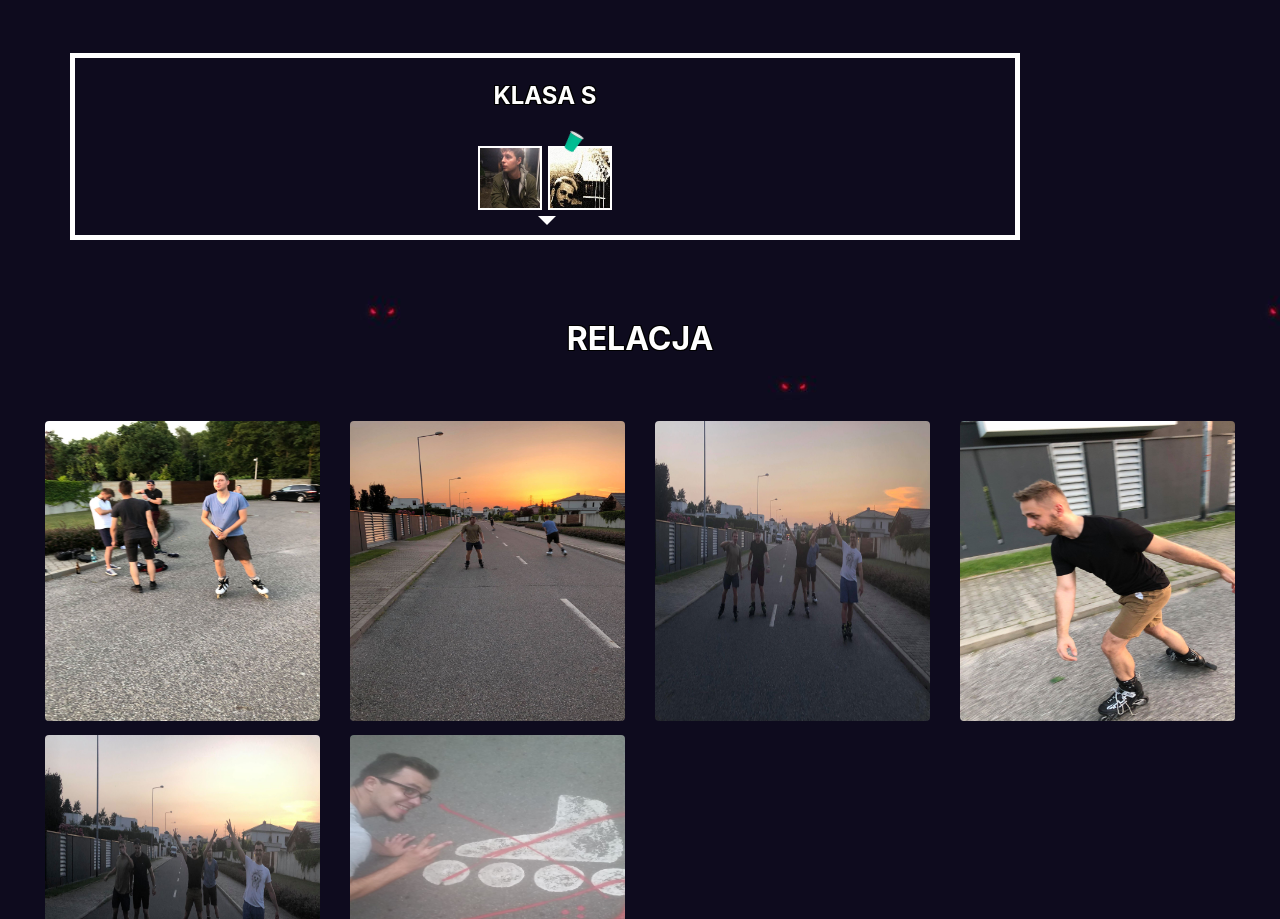
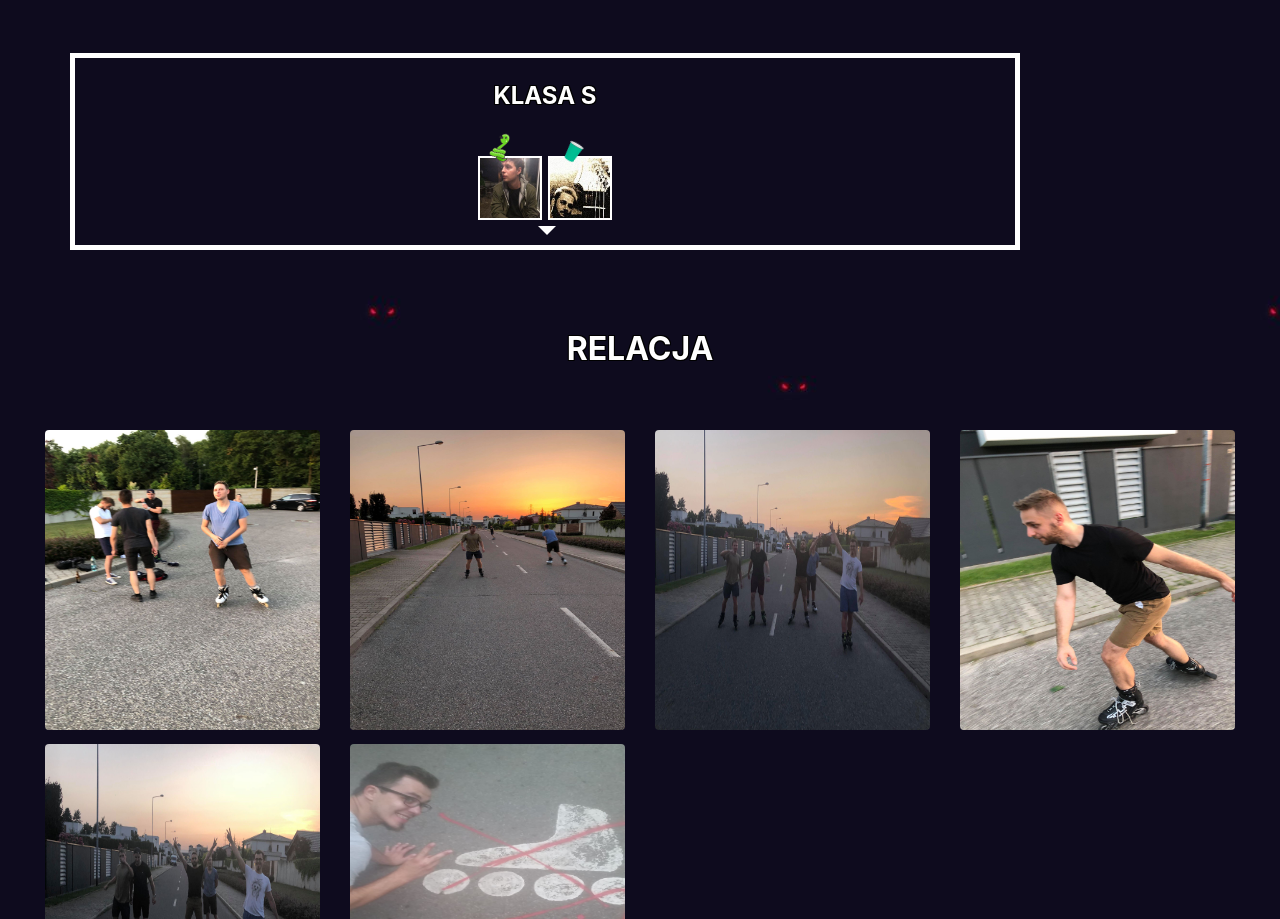
Before and after one commit to kajacz/rolkiroberta, a plain HTML site: page index.html in a window 1280 px wide. Shown: the part 1080-1999 px from the top of the page. Drawn offline with nearby package versions, Linux system fonts and the light colour scheme; some packages are replaced by stand-ins of ours; a script that the page names is missing.

Commit message:
snake dla Olafa

```diff
--- a/index.html
+++ b/index.html
@@ -234,7 +234,10 @@
           onclick="javascript:showDiv('opis6','a6');"
         >
           <h3 class="col-sm-12 text-center container-fluid">KLASA S</h3>
-          <img class="photo" src="photos/olaf.jpg" />
+          <div class="item">
+            <img class="photo-small-snake" src="kubeczki/snake.png" /> <br />
+            <img class="photo" src="photos/olaf.jpg" />
+          </div>
           <div class="item">
             <img class="photo-small-kubek" src="kubeczki/blekitny.png" /> <br />
             <img class="photo" src="photos/hipek.jpg" />
--- a/styles.css
+++ b/styles.css
@@ -16,6 +16,15 @@ body {
   width: 20px;
   margin: 3px;
   height: 20px;
+  transform: rotate(30deg);
+  position: relative;
+  top: 10px;
+  left: -7px;
+}
+.photo-small-snake {
+  width: 30px;
+  margin: 3px;
+  height: 30px;
   transform: rotate(30deg);
   position: relative;
   top: 10px;
```
